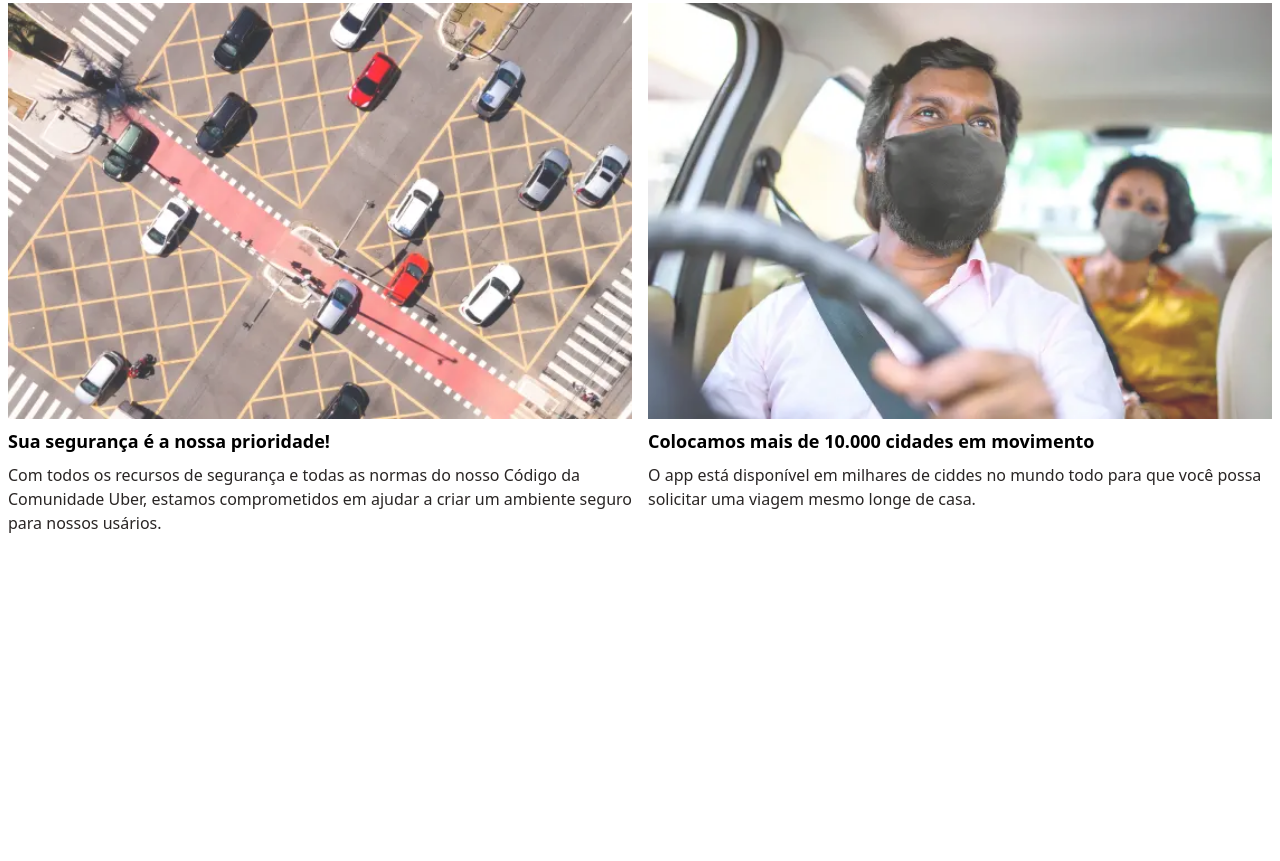
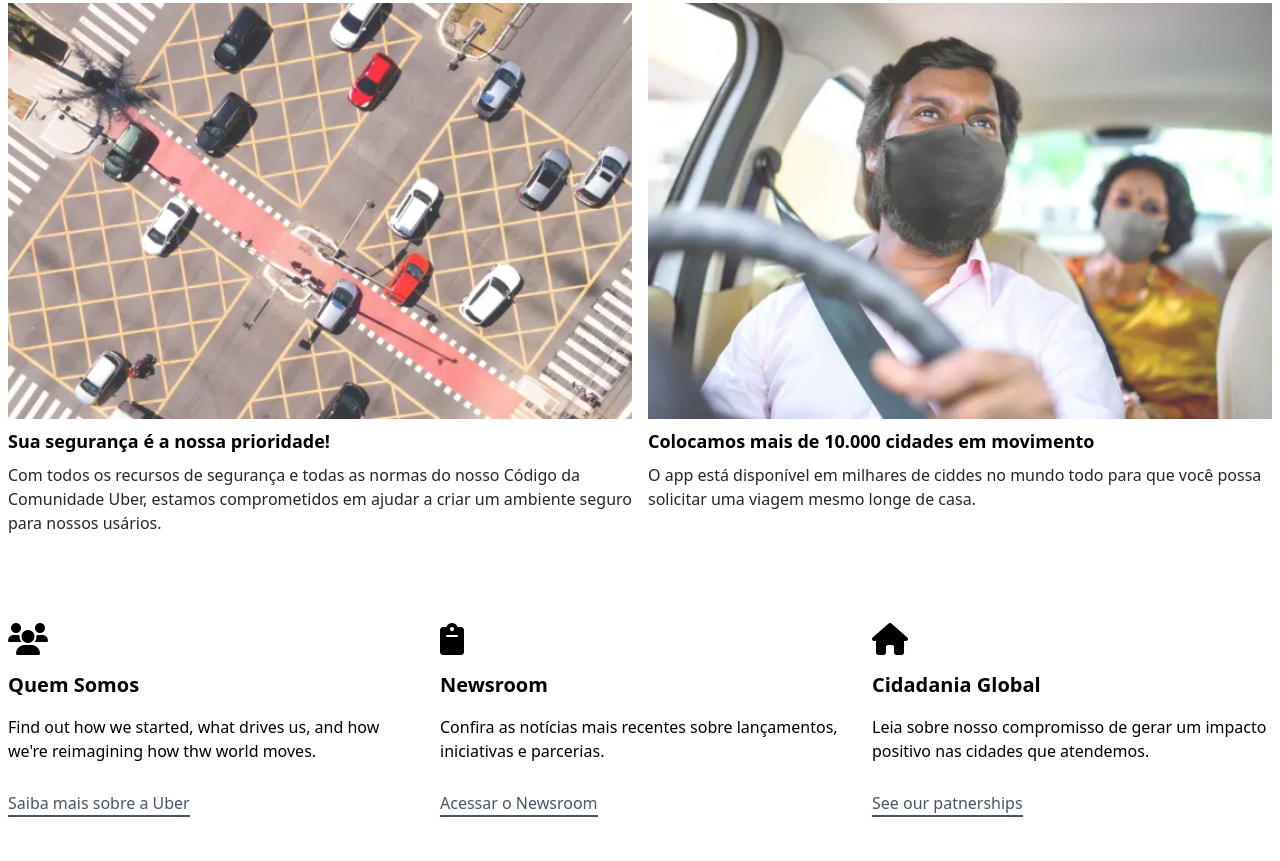
Before and after one commit to AnaGCastro/Uber, a website: page src/index.html in a window 1280 px wide. Shown: the part 1057-1918 px from the top of the page. Before the commit the page ends 1636 px from the top, so only its background shows below. Drawn offline with Linux system fonts and the light colour scheme.

Commit message:
Area sobre a empresa

```diff
--- a/src/index.html
+++ b/src/index.html
@@ -138,6 +138,48 @@
 
             </div>
         </section>
+         <!-- FIM DO POSTS BLOG-->
+
+          <!-- SOBRE-->
+
+          <section class="w-full px-2 py-8 sm:py-11">
+            <div class="w-full max-w-7xl mx-auto grid grid-cols-1 sm:grid-cols-3 gap-8">
+                <article class="flex flex-col gap-4">
+                    <i class="fa fa-users" style="font-size: 32px"></i>
+                    <h2 class="font-bold text-xl">Quem Somos</h2>
+                    <p>
+                        Find out how we started, what drives us, and how we're reimagining how thw world moves.
+                    </p>
+                    <a href="#" class="text-gray-600 mt-3 border-b-2 self-start hover:border-gray-400 hover:text-black duration-200">
+                        Saiba mais sobre a Uber
+                    </a>
+                </article>
+
+                 <article class="flex flex-col gap-4">
+                    <i class="fa fa-clipboard" style="font-size: 32px"></i>
+                    <h2 class="font-bold text-xl">Newsroom</h2>
+                    <p>
+                       Confira as notícias mais recentes sobre lançamentos, iniciativas e parcerias.
+                    </p>
+                    <a href="#" class="text-gray-600 mt-3 border-b-2 self-start hover:border-gray-400 hover:text-black duration-200">
+                        Acessar o Newsroom
+                    </a>
+                </article>
+
+                 <article class="flex flex-col gap-4">
+                    <i class="fa fa-home" style="font-size: 32px"></i>
+                    <h2 class="font-bold text-xl"> Cidadania Global</h2>
+                    <p>
+                        Leia sobre nosso compromisso de gerar um impacto positivo nas cidades que atendemos.
+                    </p>
+                    <a href="#" class="text-gray-600 mt-3 border-b-2 self-start hover:border-gray-400 hover:text-black duration-200">
+                        See our patnerships
+                    </a>
+                </article>
+
+            </div>
+
+          </section>
 
 </body>
 </html>
```
Also changed, not shown: style/output.css.
